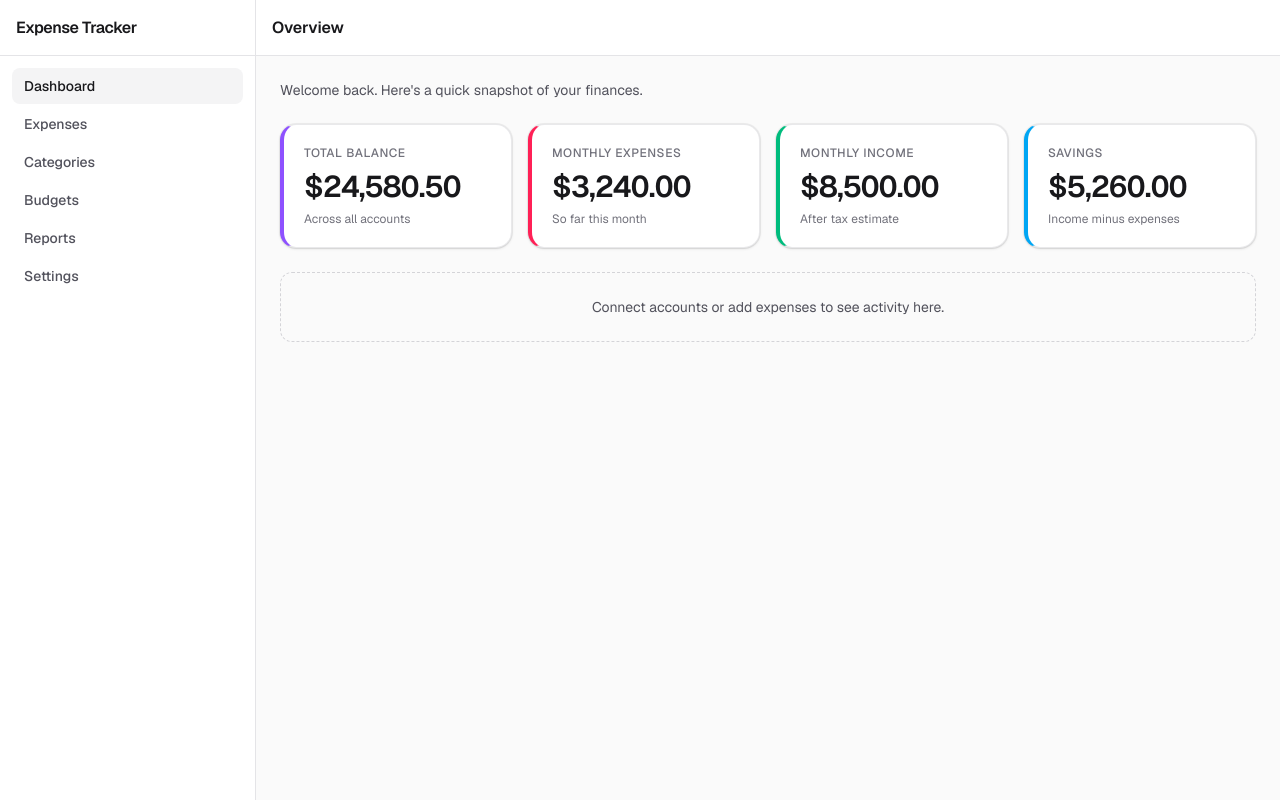
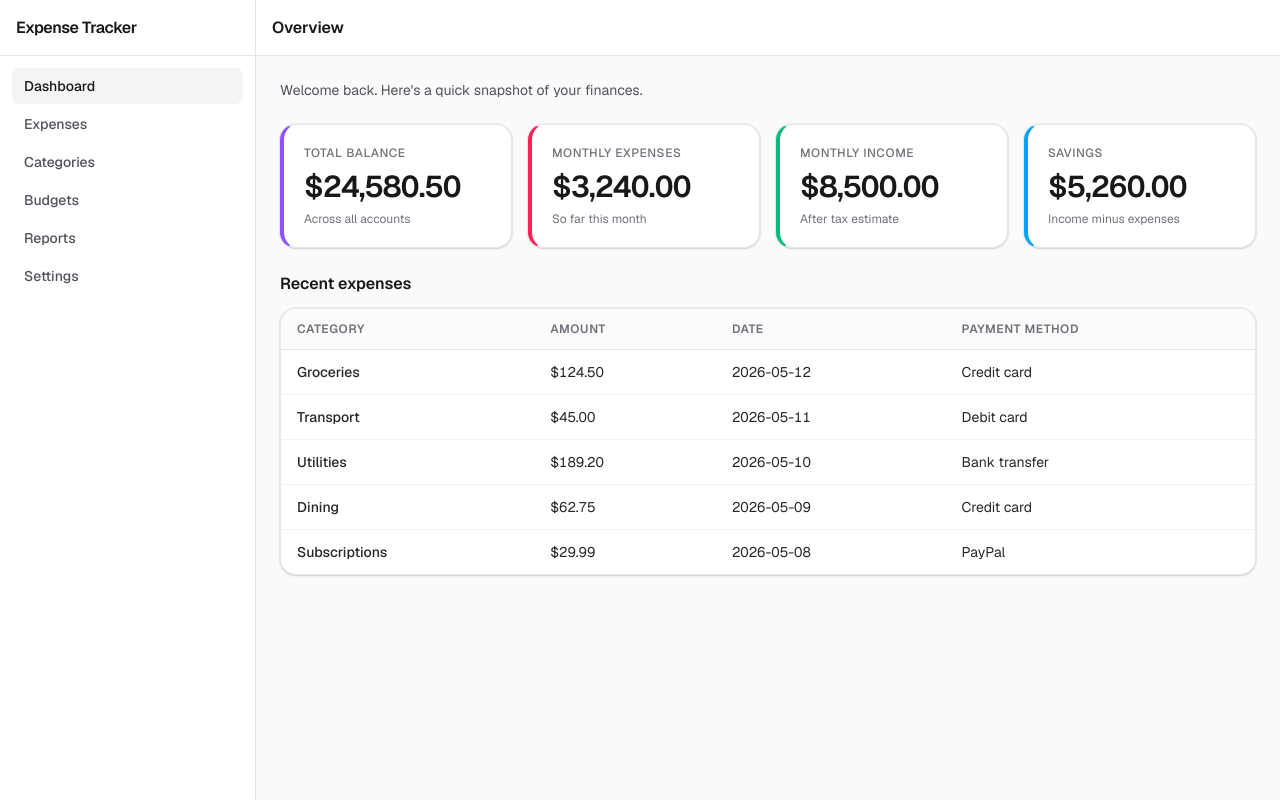
Before and after one commit to PhongTranNewbie/expense-tracker, a Next.js app: page / in a window 1280 px wide. Built offline with nearby package versions, Linux system fonts and the light colour scheme.

Commit message:
add dashboard cards and expenses table

```diff
--- a/app/page.tsx
+++ b/app/page.tsx
@@ -1,3 +1,5 @@
+import { mockExpenses } from "@/components/expenses/mock-expenses";
+import { ExpensesTable } from "@/components/expenses/expenses-table";
 import { SummaryCard } from "@/components/ui/summary-card";
 
 const summaryMock = [
@@ -44,9 +46,7 @@ export default function Home() {
           />
         ))}
       </div>
-      <div className="rounded-xl border border-dashed border-zinc-300 bg-zinc-50/80 p-6 text-center text-sm text-zinc-600 dark:border-zinc-700 dark:bg-zinc-900/50 dark:text-zinc-400">
-        Connect accounts or add expenses to see activity here.
-      </div>
+      <ExpensesTable expenses={mockExpenses} />
     </div>
   );
 }
--- /dev/null
+++ b/components/expenses/expenses-table.tsx
@@ -0,0 +1,98 @@
+export type ExpenseRow = {
+  id: string;
+  category: string;
+  amount: string;
+  date: string;
+  paymentMethod: string;
+};
+
+type ExpensesTableProps = {
+  expenses: ExpenseRow[];
+  title?: string;
+};
+
+const th =
+  "px-4 py-3 text-left text-xs font-semibold uppercase tracking-wider text-zinc-500 dark:text-zinc-400";
+const td =
+  "px-4 py-3 text-sm text-zinc-800 tabular-nums dark:text-zinc-200";
+
+export function ExpensesTable({
+  expenses,
+  title = "Recent expenses",
+}: ExpensesTableProps) {
+  return (
+    <section className="space-y-3">
+      <h2 className="text-base font-semibold text-zinc-900 dark:text-zinc-50">
+        {title}
+      </h2>
+
+      <ul className="space-y-3 sm:hidden">
+        {expenses.map((row) => (
+          <li
+            key={row.id}
+            className="rounded-2xl border border-zinc-200/80 bg-white p-4 shadow-sm ring-1 ring-zinc-950/5 dark:border-zinc-800 dark:bg-zinc-900/80 dark:ring-white/10"
+          >
+            <div className="flex items-start justify-between gap-3">
+              <p className="font-medium text-zinc-900 dark:text-zinc-50">
+                {row.category}
+              </p>
+              <p className="shrink-0 text-sm font-semibold tabular-nums text-zinc-900 dark:text-zinc-50">
+                {row.amount}
+              </p>
+            </div>
+            <dl className="mt-3 grid grid-cols-2 gap-2 text-xs text-zinc-500 dark:text-zinc-400">
+              <div>
+                <dt className="font-medium text-zinc-400 dark:text-zinc-500">
+                  Date
+                </dt>
+                <dd className="mt-0.5 text-zinc-700 dark:text-zinc-300">
+                  {row.date}
+                </dd>
+              </div>
+              <div>
+                <dt className="font-medium text-zinc-400 dark:text-zinc-500">
+                  Payment
+                </dt>
+                <dd className="mt-0.5 text-zinc-700 dark:text-zinc-300">
+                  {row.paymentMethod}
+                </dd>
+              </div>
+            </dl>
+          </li>
+        ))}
+      </ul>
+
+      <div className="hidden sm:block overflow-hidden rounded-2xl border border-zinc-200/80 bg-white shadow-sm ring-1 ring-zinc-950/5 dark:border-zinc-800 dark:bg-zinc-900/80 dark:ring-white/10">
+        <div className="overflow-x-auto">
+          <table className="w-full min-w-[520px] border-collapse text-left">
+            <thead>
+              <tr className="border-b border-zinc-200 bg-zinc-50/80 dark:border-zinc-800 dark:bg-zinc-950/50">
+                <th className={th}>Category</th>
+                <th className={th}>Amount</th>
+                <th className={th}>Date</th>
+                <th className={th}>Payment method</th>
+              </tr>
+            </thead>
+            <tbody className="divide-y divide-zinc-100 dark:divide-zinc-800">
+              {expenses.map((row) => (
+                <tr
+                  key={row.id}
+                  className="transition-colors hover:bg-zinc-50/80 dark:hover:bg-zinc-800/40"
+                >
+                  <td className={`${td} font-medium`}>{row.category}</td>
+                  <td className={td}>{row.amount}</td>
+                  <td className={`${td} text-zinc-600 dark:text-zinc-400`}>
+                    {row.date}
+                  </td>
+                  <td className={`${td} text-zinc-600 dark:text-zinc-400`}>
+                    {row.paymentMethod}
+                  </td>
+                </tr>
+              ))}
+            </tbody>
+          </table>
+        </div>
+      </div>
+    </section>
+  );
+}
--- /dev/null
+++ b/components/expenses/mock-expenses.ts
@@ -0,0 +1,39 @@
+import type { ExpenseRow } from "./expenses-table";
+
+export const mockExpenses: ExpenseRow[] = [
+  {
+    id: "1",
+    category: "Groceries",
+    amount: "$124.50",
+    date: "2026-05-12",
+    paymentMethod: "Credit card",
+  },
+  {
+    id: "2",
+    category: "Transport",
+    amount: "$45.00",
+    date: "2026-05-11",
+    paymentMethod: "Debit card",
+  },
+  {
+    id: "3",
+    category: "Utilities",
+    amount: "$189.20",
+    date: "2026-05-10",
+    paymentMethod: "Bank transfer",
+  },
+  {
+    id: "4",
+    category: "Dining",
+    amount: "$62.75",
+    date: "2026-05-09",
+    paymentMethod: "Credit card",
+  },
+  {
+    id: "5",
+    category: "Subscriptions",
+    amount: "$29.99",
+    date: "2026-05-08",
+    paymentMethod: "PayPal",
+  },
+];
```
